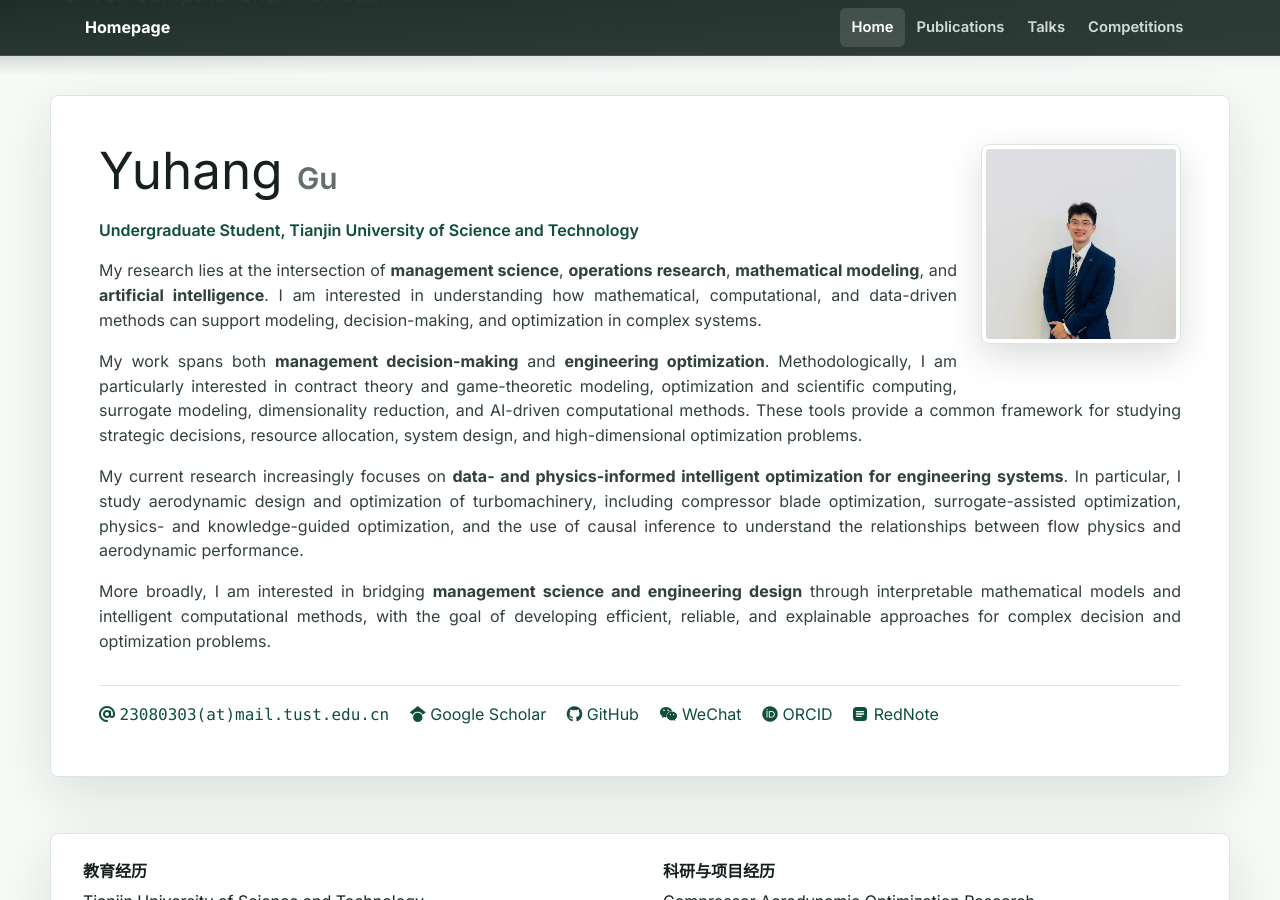
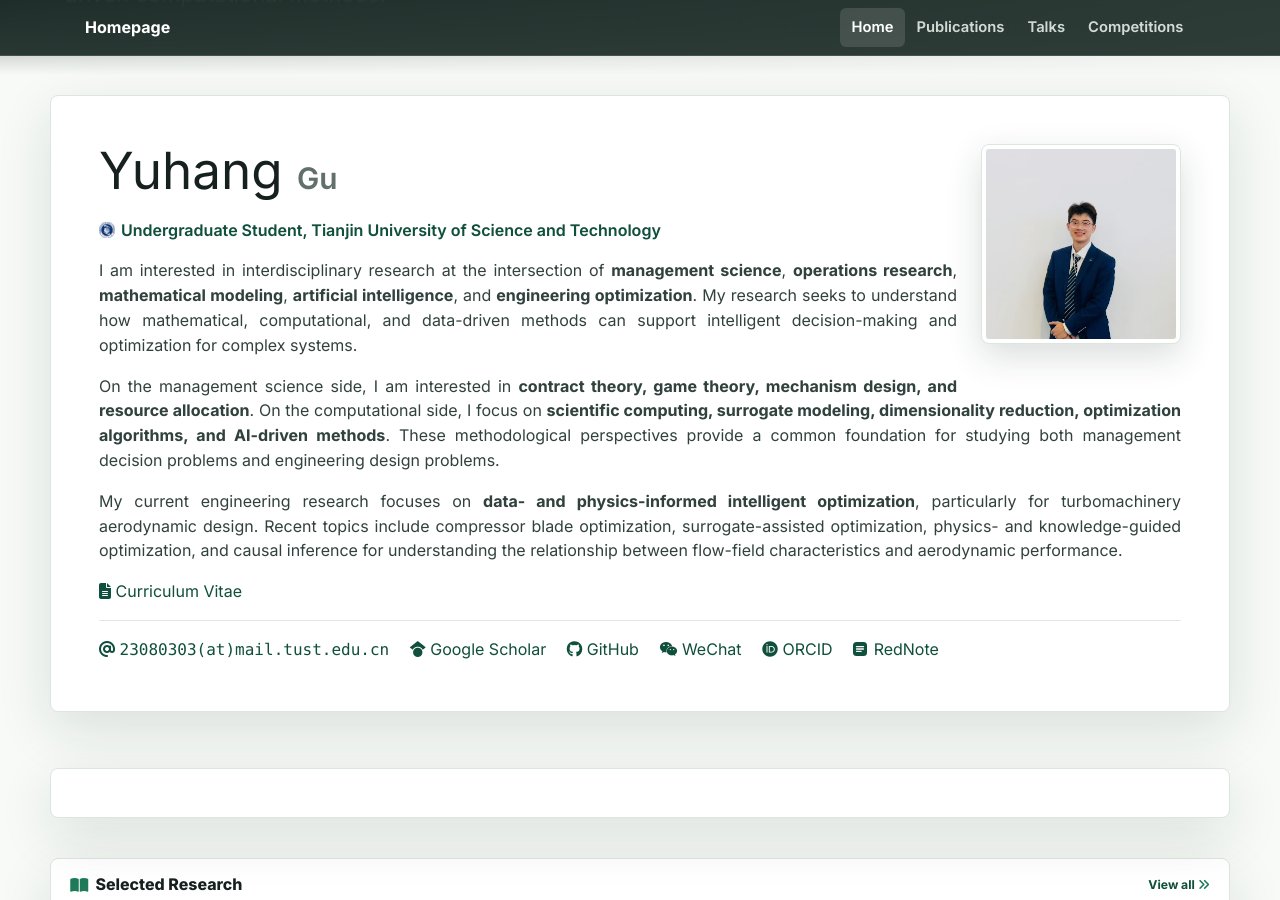
Before and after one commit to Yuhang-Gu/Yuhang-Gu.github.io, a Jekyll site: the page built from index.html, in a window 1280 px wide and 900 px high, scrolled down 753 px. Built offline with Jekyll 4.4.1, drawn with Linux system fonts in a browser that asks for light colours; nearby versions of some CDN libraries; a style sheet for code colours, icons or effects is not loaded; some of the changed text lies outside the part shown.

Commit message:
Update profile.yml

```diff
--- a/_data/profile.yml
+++ b/_data/profile.yml
@@ -3,107 +3,64 @@
 navbar_name: "Homepage"
 
 positions:
-- name: Undergraduate Student, Tianjin University of Science and Technology
+  - name: Undergraduate Student, Tianjin University of Science and Technology
+    logo: /assets/images/badges/天津科技大学-logo-2048px.png
 
 email: "23080303@mail.tust.edu.cn"
 
-# Add a CV link after uploading Yuhang Gu's current CV.
-# cv_link: /assets/CV/cv.pdf
+cv_link: /assets/CV/cv.pdf
 
-# Google Scholar ID
-# 等你有自己的 Google Scholar 主页后再填写
 gscholar: ibLy1ZYAAAAJ
 github: Yuhang-Gu
+orcid: 0009-0000-9450-2519
 
-# Optional social profiles
-# twitter:
-# linkedin:
-orcid: 0009-0000-9450-2519
 xiaohongshu: https://www.xiaohongshu.com/user/profile/636a60e9000000001f01968b
 
-# 如果以后上传自己的微信二维码，可以保留
 wechat_qrcode: /assets/images/etc/wechat.jpg
 wechat_prompt: >-
- Please tell me your name, affiliation, and reason for contacting me. Thanks!
+  Please tell me your name, affiliation, and reason for contacting me. Thanks!
 
+portrait_url: /assets/images/photos/profile.jpg
+portrait_caption: "Yuhang Gu"
+
+research_diagram: /assets/images/etc/research-framework.png
 
 short_bio_text_justify: true
 
 short_bio: >-
   <p>
-    My research lies at the intersection of
+    I am interested in interdisciplinary research at the intersection of
     <strong>management science</strong>,
     <strong>operations research</strong>,
-    <strong>mathematical modeling</strong>, and
-    <strong>artificial intelligence</strong>.
-    I am interested in understanding how mathematical, computational,
-    and data-driven methods can support modeling, decision-making,
-    and optimization in complex systems.
+    <strong>mathematical modeling</strong>,
+    <strong>artificial intelligence</strong>, and
+    <strong>engineering optimization</strong>.
+    My research seeks to understand how mathematical, computational, and
+    data-driven methods can support intelligent decision-making and optimization
+    for complex systems.
   </p>
 
   <p>
-    My work spans both <strong>management decision-making</strong> and
-    <strong>engineering optimization</strong>.
-    Methodologically, I am particularly interested in
-    contract theory and game-theoretic modeling,
-    optimization and scientific computing,
-    surrogate modeling, dimensionality reduction,
-    and AI-driven computational methods.
-    These tools provide a common framework for studying strategic decisions,
-    resource allocation, system design, and high-dimensional optimization problems.
+    On the management science side, I am interested in
+    <strong>contract theory, game theory, mechanism design, and resource allocation</strong>.
+    On the computational side, I focus on
+    <strong>scientific computing, surrogate modeling, dimensionality reduction,
+    optimization algorithms, and AI-driven methods</strong>.
+    These methodological perspectives provide a common foundation for studying
+    both management decision problems and engineering design problems.
   </p>
 
   <p>
-    My current research increasingly focuses on
-    <strong>data- and physics-informed intelligent optimization for engineering systems</strong>.
-    In particular, I study aerodynamic design and optimization of turbomachinery,
-    including compressor blade optimization,
-    surrogate-assisted optimization,
-    physics- and knowledge-guided optimization,
-    and the use of causal inference to understand the relationships between
-    flow physics and aerodynamic performance.
+    My current engineering research focuses on
+    <strong>data- and physics-informed intelligent optimization</strong>,
+    particularly for turbomachinery aerodynamic design.
+    Recent topics include compressor blade optimization,
+    surrogate-assisted optimization, physics- and knowledge-guided optimization,
+    and causal inference for understanding the relationship between
+    flow-field characteristics and aerodynamic performance.
   </p>
 
-  <p>
-    More broadly, I am interested in bridging
-    <strong>management science and engineering design</strong>
-    through interpretable mathematical models and intelligent computational methods,
-    with the goal of developing efficient, reliable, and explainable approaches
-    for complex decision and optimization problems.
-  </p>
-
-
-portrait_url: /assets/images/photos/profile.jpg
-
-portrait_caption: >-
-  Yuhang Gu
-
-
-education:
-
-- name: Tianjin University of Science and Technology
-  position: B.M. in Logistics Management
-  date: Sep. 2023 - Jun. 2027
-
-
-experience:
-
-- name: Compressor Aerodynamic Optimization Research
-  position: Undergraduate Researcher
-  date: 2025 - Present
-
-- name: Turbomachinery Aerodynamic Design Project
-  position: Research Project Participant
-  date: 2026 - Present
-
-
-awards:
-
-- name: National Scholarship
-  date: 2023
-
-- name: Tianjin Municipal Government Scholarship
-  date: 2024
-
-- name: Innovation Scholarship
-  date: 2024
+collaboration_text: >-
+  I am always interested in exchanging ideas and exploring potential collaborations
+  in management science, operations research, intelligent optimization,
+  scientific computing, and AI-driven engineering design.
```
